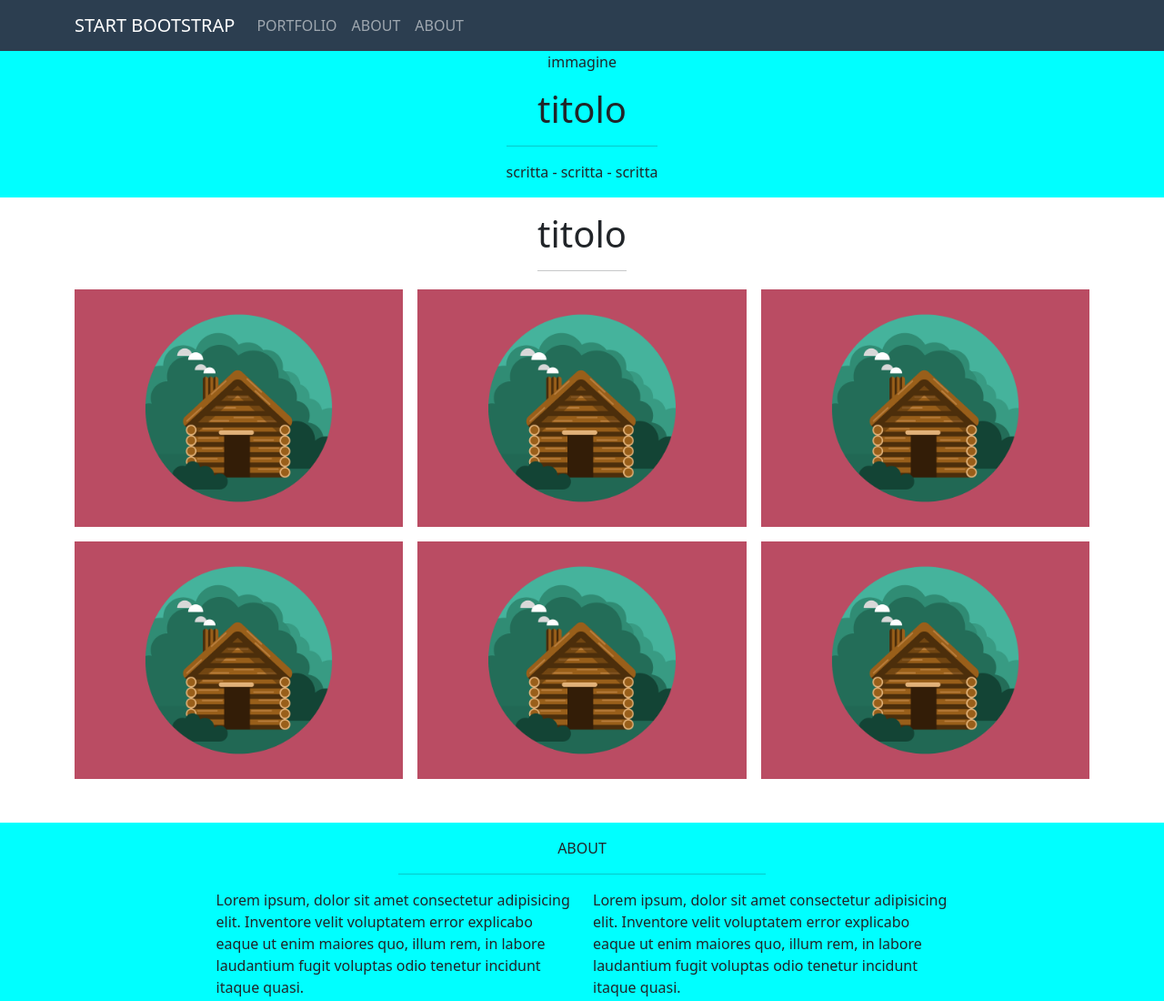
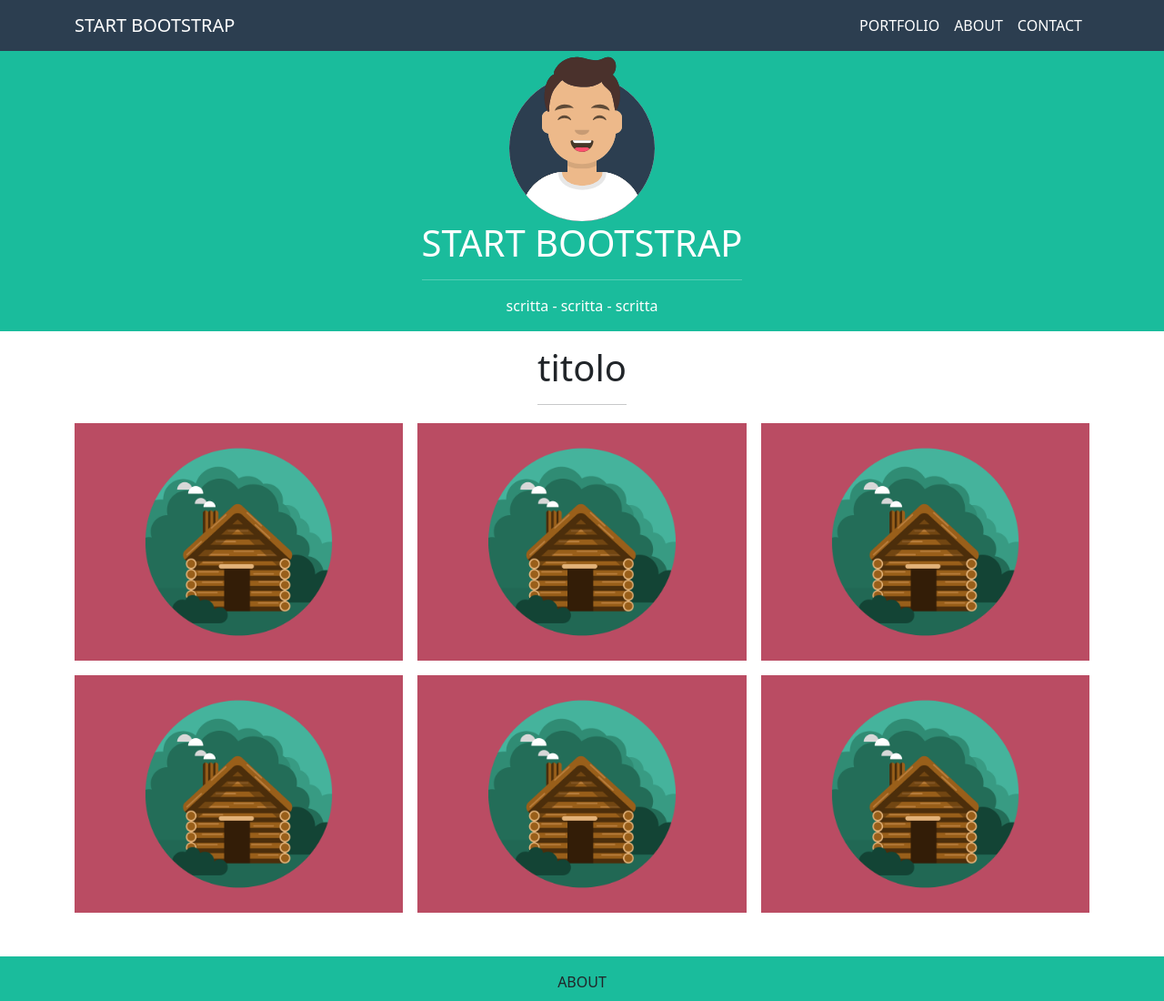
Before and after one commit to AlesciDavide/html-css-bootstrap-freelancer, a plain HTML site: page index.html in a window 1280 px wide. Shown: the top 1100 px of the page at 91% size. Drawn offline with nearby package versions, Linux system fonts and the light colour scheme.

Commit message:
navbar e jumbo posizionamento

```diff
--- a/css/style.css
+++ b/css/style.css
@@ -1,7 +1,7 @@
 
 
 .colore{
-    background-color: aqua;
+    background-color: #1abc9c;
 }
 
 .colore-2{
@@ -22,5 +22,12 @@
 
 .my-margin-auto{
     margin: 0 auto;
-    justify-content: space-between;
 }
+
+.my_grow_0{
+    flex-grow: 0;
+}
+
+.my_img_avatar{
+    width: 50%;
+}
--- a/index.html
+++ b/index.html
@@ -4,10 +4,10 @@
 <head>
     <meta charset="UTF-8">
     <meta name="viewport" content="width=device-width, initial-scale=1.0">
-    <link rel="stylesheet" href="./css/style.css">
+
     <link href="https://cdn.jsdelivr.net/npm/bootstrap@5.3.3/dist/css/bootstrap.min.css" rel="stylesheet"
         integrity="sha384-QWTKZyjpPEjISv5WaRU9OFeRpok6YctnYmDr5pNlyT2bRjXh0JMhjY6hW+ALEwIH" crossorigin="anonymous">
-
+        <link rel="stylesheet" href="./css/style.css">
     <title>Bootstrap Freelancer</title>
 </head>
 
@@ -22,16 +22,16 @@
                     aria-expanded="false" aria-label="Toggle navigation">
                     <span class="navbar-toggler-icon"></span>
                 </button>
-                <div class="collapse navbar-collapse" id="navbarSupportedContent" >
+                <div class="collapse navbar-collapse my_grow_0" id="navbarSupportedContent" >
                     <ul class="navbar-nav me-auto mb-2 mb-lg-0 " >
                         <li class="nav-item">
-                            <a class="nav-link" href="#">PORTFOLIO</a>
+                            <a class="nav-link my_color_white" href="#">PORTFOLIO</a>
                         </li>
                         <li class="nav-item">
-                            <a class="nav-link" href="#">ABOUT</a>
+                            <a class="nav-link my_color_white" href="#">ABOUT</a>
                         </li>
                         <li class="nav-item">
-                            <a class="nav-link" href="#">ABOUT</a>
+                            <a class="nav-link my_color_white" href="#">CONTACT</a>
                         </li>
                     </ul>
                 </div>
@@ -41,11 +41,11 @@
 
     <main>
         <div class="container-fluid">
-            <div class="row mb-3 colore">
+            <div class="row mb-3 colore my_color_white">
                 <div class="col-12 d-flex justify-content-center ">
                     <div class="flex-column text-center">
-                        <p>immagine</p>
-                        <h1>titolo</h1>
+                        <img class="my_img_avatar" src="./img/avatar.svg" alt="avatar">
+                        <h1>START BOOTSTRAP</h1>
                         <div>
                             <hr>
                         </div>
```
